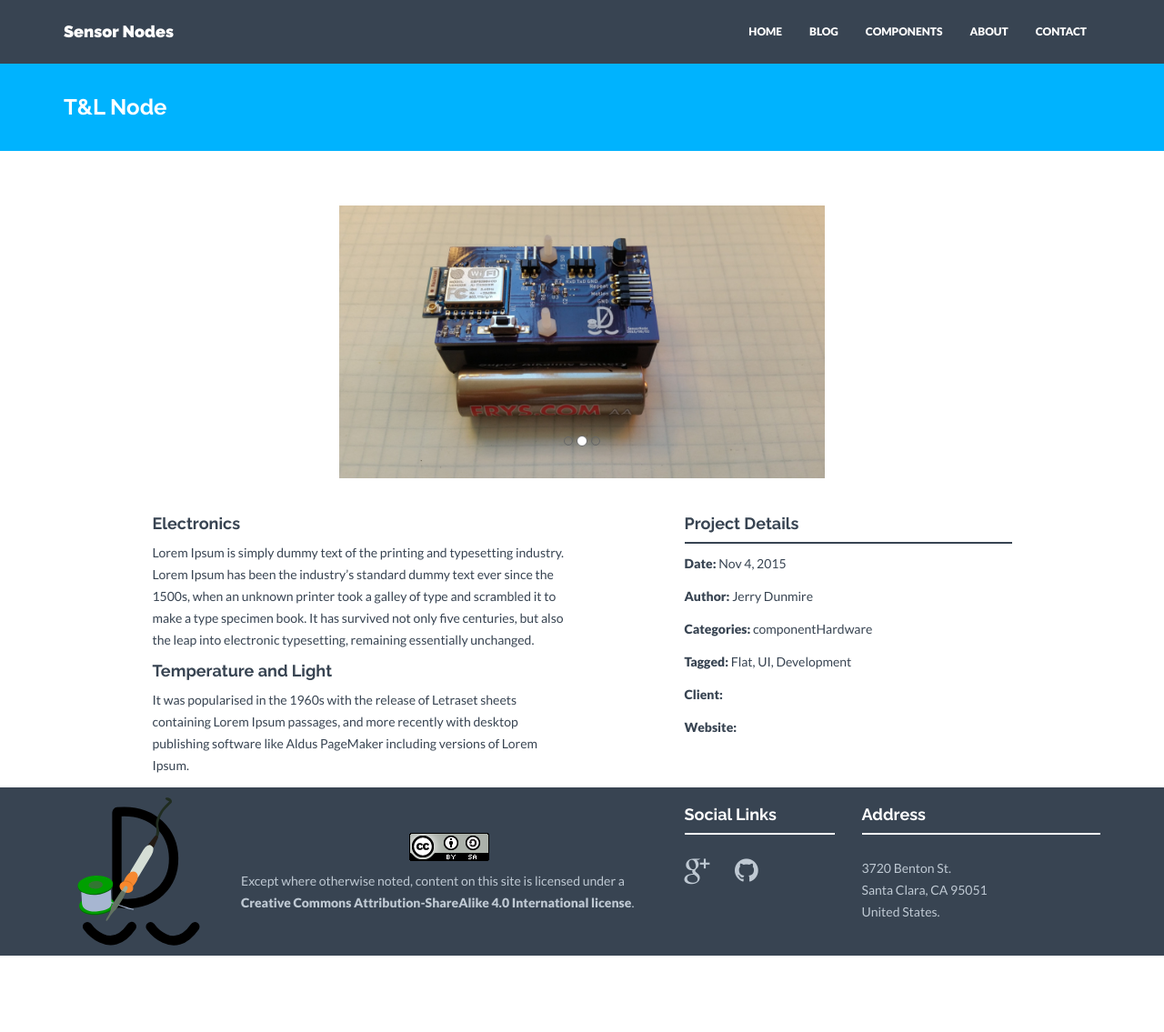
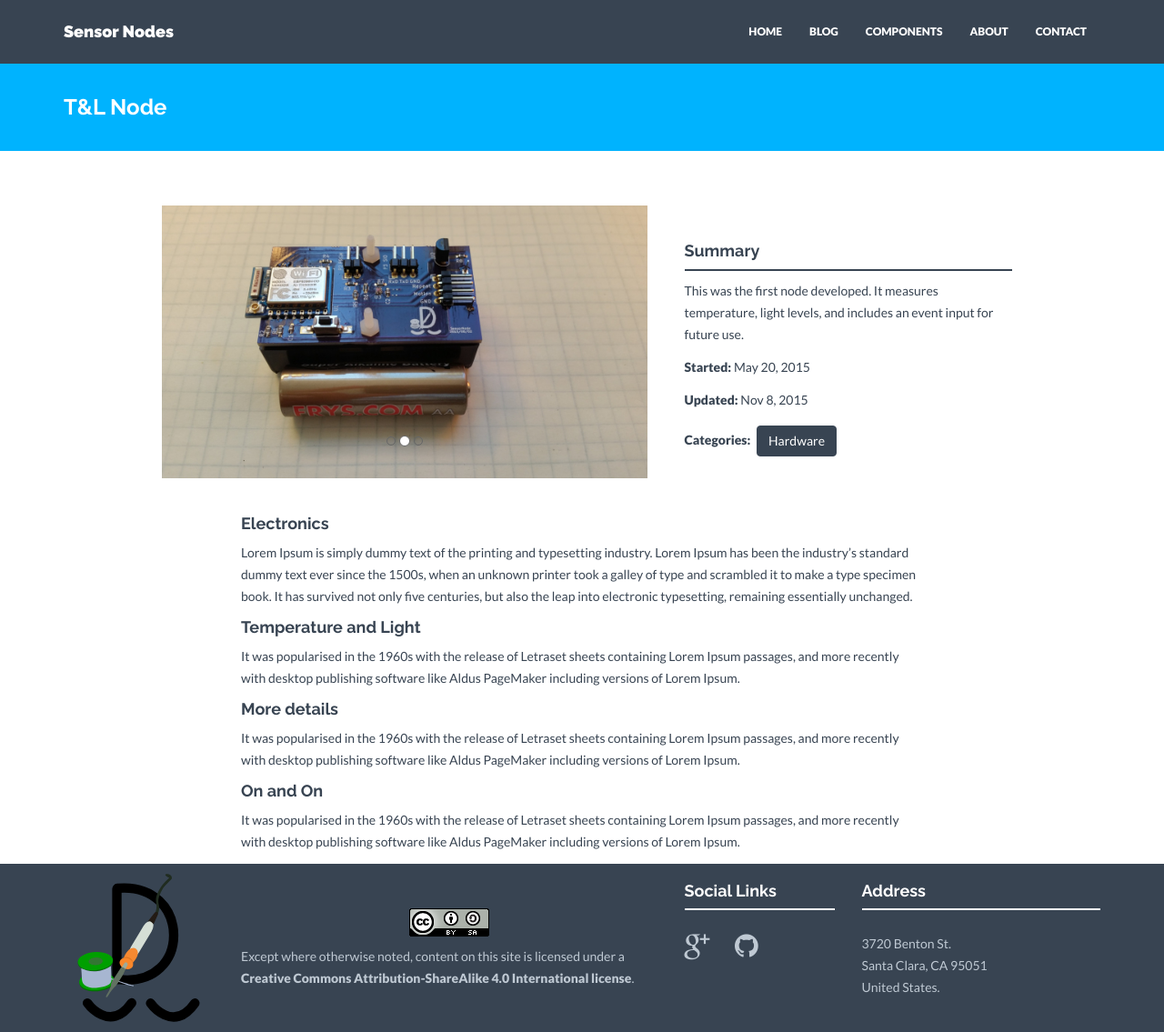
Before and after one commit to jdunmire/sensornodeinfo, a Jekyll site: the page built from _posts/components/2015-11-04-TLnode.md, in a window 1280 px wide and 1135 px high. Shown: the whole window at 91% size. Built offline with Jekyll 4.4.1, drawn with Linux system fonts in a browser that asks for light colours; nearby versions of some CDN libraries.

Commit message:
Customize component page
Carousel and summary on the same row.

On branch gh-pages
modified:   _includes/carousel.html
modified:   _layouts/component.html
modified:   _posts/components/2015-11-04-TLnode.md
modified:   _posts/components/2015-11-04-TLnodeFW.md

```diff
--- a/_includes/carousel.html
+++ b/_includes/carousel.html
@@ -1,4 +1,3 @@
-<div class="col-lg-10 col-lg-offset-1 centered">
     <div id="carousel-example-generic" class="carousel slide" data-ride="carousel">
         <!-- Indicators -->
         <ol class="carousel-indicators">
@@ -29,4 +28,3 @@
             {% endfor %}
         </div>
     </div> <!--/Carousel -->
-</div>
--- a/_layouts/component.html
+++ b/_layouts/component.html
@@ -7,24 +7,31 @@ layout: default
 <div class="container mt">
     <div class="row">
 
+<div class="col-md-6 col-md-offset-1">
         {% include carousel.html %}
+</div>
+        <div class="col-md-4">
+            <div class="spacing"></div>
+            <h4>Summary</h4>
+            <div class="hline"></div>
+            <p>{{ page.summary }}</p>
+            <p><b>Started:</b> {{ page.started | date: "%b %-d, %Y" }}</p>
+            <p><b>Updated:</b> {{ page.date | date: "%b %-d, %Y" }}</p>
+            <p><b>Categories:</b>
+    {% for category in page.categories %}{% unless category == "blog" or category == "component" or category == "components" or category == "question" %}
+            <a class="btn btn-theme" href="{{ '/category/#'  | prepend: site.baseurl  }}{{ category }}" role="button">{{ category }}</a>
+        {% endunless %}{% endfor %}
+    </p>
+            {% if page.repository %}
+            <p><a href="{{ page.repository }}">Files</a></p>
+            {% endif %}
+        </div>
 
-        <div class="col-lg-5 col-lg-offset-1">
+        <div class="col-md-8 col-md-offset-2">
             <div class="spacing"></div>
 
             {{ content }}
 
         </div>
-        <div class="col-lg-4 col-lg-offset-1">
-            <div class="spacing"></div>
-            <h4>Project Details</h4>
-            <div class="hline"></div>
-            <p><b>Date:</b> {{ page.date | date: "%b %-d, %Y" }}</p>
-            <p><b>Author:</b> {{ page.author }}</p>
-            <p><b>Categories:</b> {{ page.categories }}</p>
-            <p><b>Tagged:</b> Flat, UI, Development</p>
-            <p><b>Client:</b> {{ page.client }}</p>
-            <p><b>Website:</b> <a href="{{ page.website }}">{{ page.website }}</a></p>
-        </div>
     </div><! --/row -->
 </div><! --/container -->
--- a/_posts/components/2015-11-04-TLnode.md
+++ b/_posts/components/2015-11-04-TLnode.md
@@ -1,19 +1,42 @@
 ---
 layout: component
 title:  "T&L Node"
-date:   2015-11-04
-author: Jerry Dunmire
+summary: "This was the first node developed. It measures temperature,
+light levels, and includes an event input for future use."
+started: 2015-05-20
+date:   2015-11-08
 categories:
 - component
 - Hardware
 img: TLnode.jpg
+thumb: TLnode_70x53.png
 carousel:
 - TLnode1.jpg
 - TLnode2.jpg
 - TLnode3.jpg
 ---
 ####Electronics
-Lorem Ipsum is simply dummy text of the printing and typesetting industry. Lorem Ipsum has been the industry's standard dummy text ever since the 1500s, when an unknown printer took a galley of type and scrambled it to make a type specimen book. It has survived not only five centuries, but also the leap into electronic typesetting, remaining essentially unchanged.
+Lorem Ipsum is simply dummy text of the printing and typesetting
+industry. Lorem Ipsum has been the industry's standard dummy text ever
+since the 1500s, when an unknown printer took a galley of type and
+scrambled it to make a type specimen book. It has survived not only five
+centuries, but also the leap into electronic typesetting, remaining
+essentially unchanged.
 
 ####Temperature and Light
-It was popularised in the 1960s with the release of Letraset sheets containing Lorem Ipsum passages, and more recently with desktop publishing software like Aldus PageMaker including versions of Lorem Ipsum.
+It was popularised in the 1960s with the release of Letraset sheets
+containing Lorem Ipsum passages, and more recently with desktop
+publishing software like Aldus PageMaker including versions of Lorem
+Ipsum.
+
+####More details
+It was popularised in the 1960s with the release of Letraset sheets
+containing Lorem Ipsum passages, and more recently with desktop
+publishing software like Aldus PageMaker including versions of Lorem
+Ipsum.
+
+####On and On
+It was popularised in the 1960s with the release of Letraset sheets
+containing Lorem Ipsum passages, and more recently with desktop
+publishing software like Aldus PageMaker including versions of Lorem
+Ipsum.
```
Also changed, not shown: _posts/components/2015-11-04-TLnodeFW.md (+5 -2 lines).
